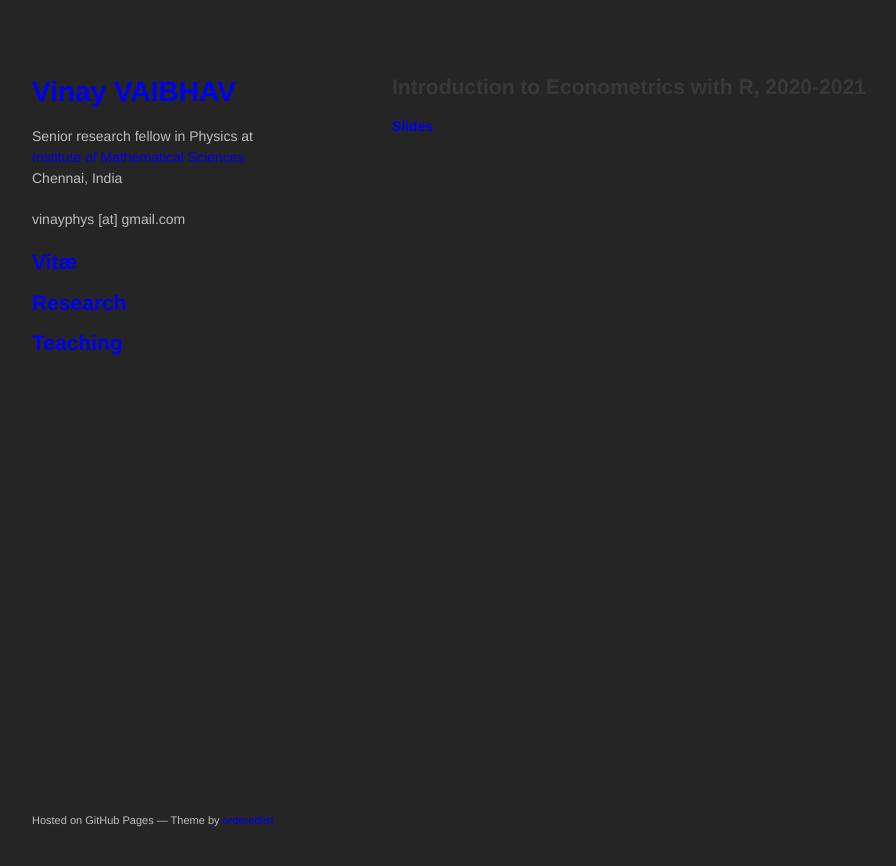
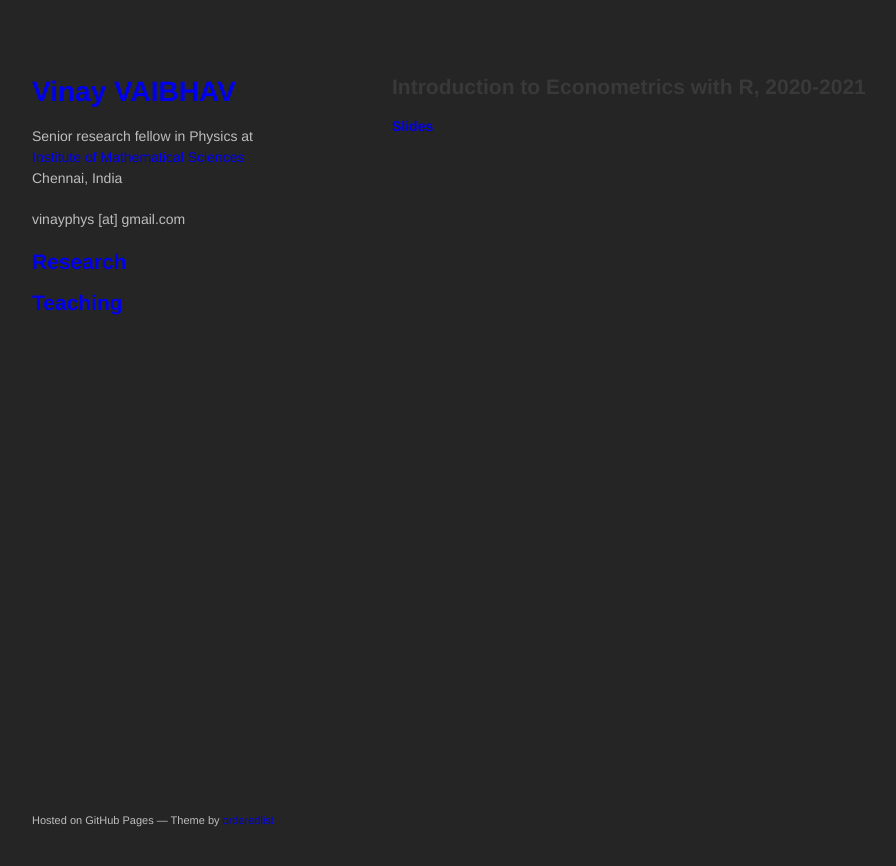
Before and after one commit to vinayphys/vinayphys.github.io, a Jekyll site: the page built from Teaching.md, in a window 1280 px wide. Shown: the top 866 px of the page, without its empty margins (178-1074 px from the left). Built offline with Jekyll 4.4.1, drawn with Linux system fonts in a browser that asks for light colours; our own code applies the rules of GitHub Pages for plain Markdown files; a script that is not in the unit is left out.

Commit message:
Update default.html

```diff
--- a/_layouts/default.html
+++ b/_layouts/default.html
@@ -22,15 +22,10 @@
 
         <p>{{ site.contact}}</p>
 
-        {% if site.github.is_project_page %}
-        <p class="view"><a href="{{ site.github.repository_url }}">View the Project on GitHub <small>{{ site.github.repository_nwo }}</small></a></p>
-        {% endif %}
-
-        <h2><a href="{{ "/CV" | absolute_url}}">Vitæ</a></h2>
-
         <h2><a href="{{ "/Research" | absolute_url}}">Research</a></h2>
 
         <h2><a href="{{ "/Teaching" | absolute_url}}">Teaching</a></h2>
+
       </header>
       <section>
 
```
